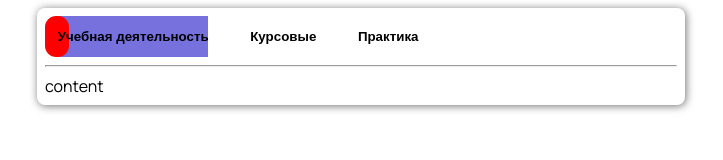
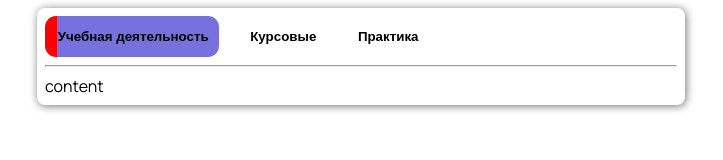
Before and after one commit to Chiga2030/isco-pro-test-task-2, a React (Create React App) app: page / in a window 1280 px wide. Shown: the top 160 px of the page, without its empty margins (279-1002 px from the left). Built offline with nearby package versions, Linux system fonts and the light colour scheme; the HTML template or start-up script is replaced by a standard one.

Commit message:
added transform for right side of active area

```diff
--- a/src/components/ToggleBar/ActiveArea.jsx
+++ b/src/components/ToggleBar/ActiveArea.jsx
@@ -2,27 +2,33 @@ import styles from './ActiveArea.module.css';
 
 import {
   useState,
-  useRef,
   useEffect,
 } from 'react';
 
 
 const ActiveArea = ({
   centerPosition,
+  rightPosition,
 }) => {
   const [
     newCenterPosition,
     setNewCenterPosition,
   ] = useState({});
-
-  const leftEl = useRef(null);
-  const centerEl = useRef(null);
-  const rightEl = useRef(null);
+  const [
+    newRightPosition,
+    setNewRightPosition,
+  ] = useState({});
 
   useEffect(() => {
     setNewCenterPosition(centerPosition);
   }, [
     centerPosition,
+  ]);
+
+  useEffect(() => {
+    setNewRightPosition(rightPosition);
+  }, [
+    rightPosition,
   ]);
 
   // useEffect(() => {
@@ -35,16 +41,16 @@ const ActiveArea = ({
   return (
     <>
       <span
-        ref={ leftEl }
         className={ styles.activeAreaLeft }></span>
       <span
-        ref={ centerEl }
         style={ {
           ...newCenterPosition,
         } }
         className={ styles.activeAreaCenter }></span>
       <span
-        ref={ rightEl }
+        style={ {
+          ...newRightPosition,
+        } }
         className={ styles.activeAreaRight }></span>
     </>
   );
--- a/src/components/ToggleBar/ActiveArea.module.css
+++ b/src/components/ToggleBar/ActiveArea.module.css
@@ -1,7 +1,8 @@
 .activeAreaLeft,
 .activeAreaCenter,
 .activeAreaRight {
-  transition: transform .2s ease-in-out;
+  transition: transform .3s ease-in-out;
+  background: var(--color-clickable);
   transform-origin: left center;
   position: absolute;
   height: 100%;
@@ -16,13 +17,11 @@
 }
 
 .activeAreaCenter {
-  background: var(--color-clickable);
   transform: translateX(.75rem);
 }
 
 .activeAreaRight {
   width: .75rem;
-  background: red;
   border-radius: 0 .7rem .7rem 0;
   transform: translateX(.75rem);
 }
--- a/src/components/ToggleBar/ToggleBar.jsx
+++ b/src/components/ToggleBar/ToggleBar.jsx
@@ -19,6 +19,10 @@ const ToggleBar = () => {
     centerPosition,
     setCenterPosition,
   ] = useState({});
+  const [
+    rightPosition,
+    setRightPosition,
+  ] = useState({});
 
   const buttonsWrapper = useRef(null);
 
@@ -27,14 +31,20 @@ const ToggleBar = () => {
       width: window.getComputedStyle(
         buttonsWrapper.current.firstChild, null).width,
     });
+
+    setRightPosition({
+      transform: `translateX(calc(${window.getComputedStyle(
+        buttonsWrapper.current.firstChild, null).width} + .7rem))`,
+    });
   }, []);
+
 
   const onDetectNewActivePositionHandler = button => {
     const widthButton = Math.ceil(
       window.getComputedStyle(button, null).width.match(/\d+.+\d/));
 
     const currentWidth = Math.ceil(
-      centerPosition.width.match(/\d+.+\d/));
+      centerPosition.width.match(/\d+./));
 
     const newScale = widthButton / currentWidth;
 
@@ -42,6 +52,11 @@ const ToggleBar = () => {
       ...centerPosition,
       transform: `translateX(calc(${
         button.offsetLeft}px + .75rem)) scaleX(${newScale})`,
+    });
+
+    setRightPosition({
+      transform: `translateX(calc(${
+        button.offsetLeft + widthButton}px + .75rem))`,
     });
   };
 
@@ -61,6 +76,7 @@ const ToggleBar = () => {
         </span>
         <ActiveArea
           centerPosition={ centerPosition }
+          rightPosition={ rightPosition }
         />
       </div>
       <hr/>
```
